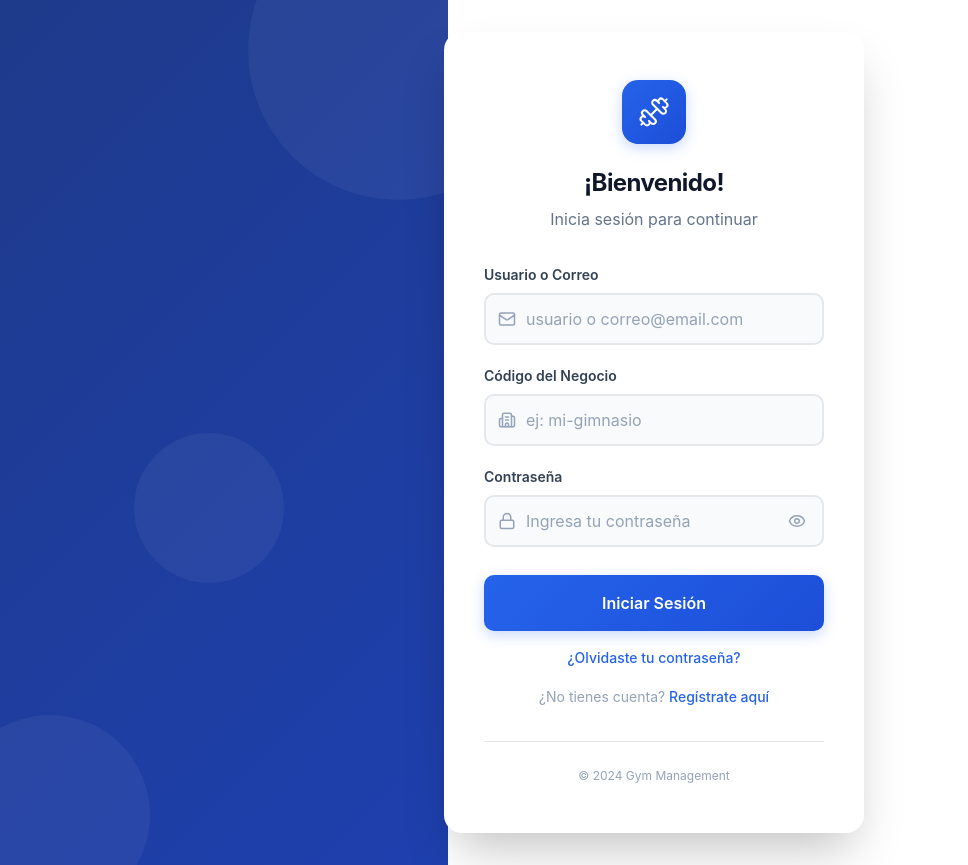
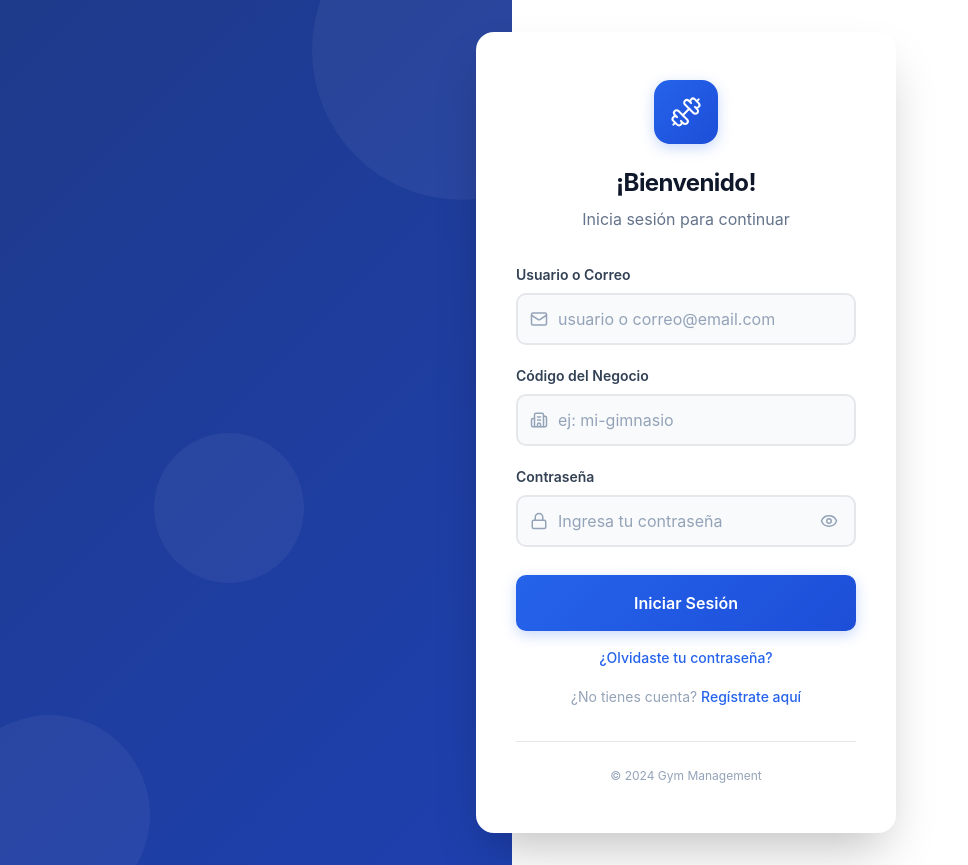
Before and after one commit to Dennis-9430/gym-management, a React (Vite) app: page / in a window 1280 px wide. Shown: the whole page, without its empty margins (0-968 px from the left). Built offline with nearby package versions, Linux system fonts and the light colour scheme; no server answers.

Commit message:
fix: adjust left panel from 35% to 40% for better card balance

```diff
--- a/src/styles/login.css
+++ b/src/styles/login.css
@@ -19,7 +19,7 @@
 }
 
 .login__split--left {
-  flex: 0 0 35%;
+  flex: 0 0 40%;
   background: linear-gradient(135deg, #1e3a8a 0%, #1e40af 100%);
   position: relative;
   overflow: hidden;
```
